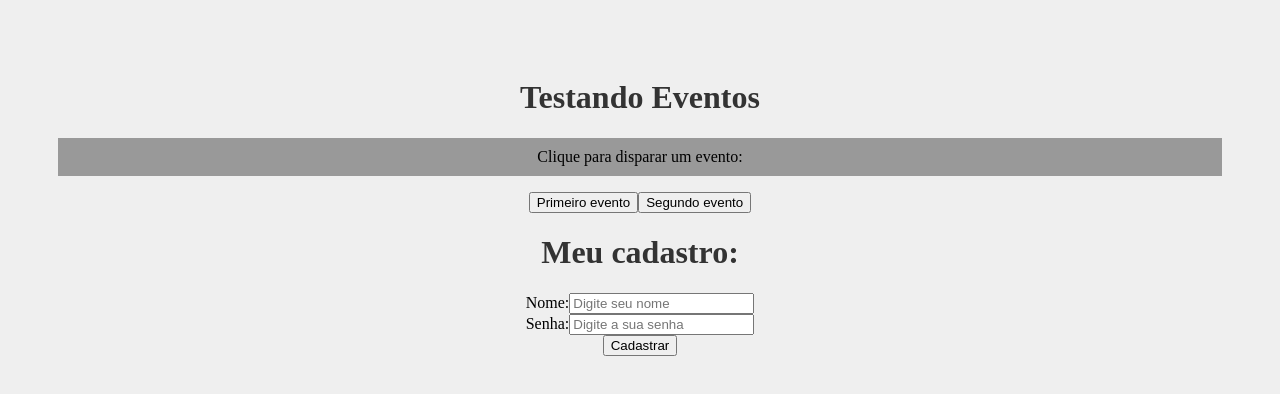
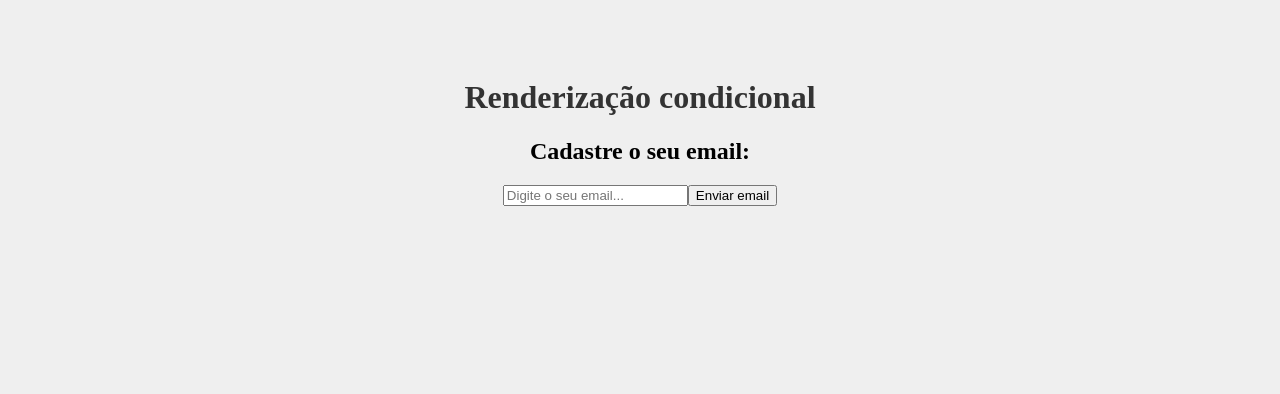
Before and after one commit to marciodutra/Projeto-React, a React (Create React App) app: page / in a window 1280 px wide. Shown: the top 394 px of the page. Built offline with nearby package versions, Linux system fonts and the light colour scheme.

Commit message:
Renderização condicional

```diff
--- a/src/App.js
+++ b/src/App.js
@@ -1,14 +1,12 @@
 import './App.css';
-import Evento from './components/Evento';
-import Form from './components/Form';
+import Condicional from './components/Condicional';
 
 function App() {
 
   return (
     <div className="App">
-      <h1>Testando Eventos</h1>
-      <Evento />
-      <Form />
+      <h1>Renderização condicional</h1>
+      <Condicional />
 
     </div>
   )
--- /dev/null
+++ b/src/components/Condicional.js
@@ -0,0 +1,34 @@
+import {useState} from 'react'
+
+function Condicional() {
+    const [email, setEmail] = useState()
+    const [userEmail, setUserEmail] = useState()
+
+    function enviarEmail(e) {
+        e.preventDefault()
+        setUserEmail(email)
+    }
+
+    function limparEmail() {
+        setUserEmail('')
+    }
+
+    return(
+        <div>
+            <h2>Cadastre o seu email:</h2>
+            <form>
+                <input type="email" placeholder="Digite o seu email..." onChange={(e) => setEmail(e.target.value)} />
+                <button type="submit" onClick={enviarEmail}>Enviar email</button>
+                {userEmail && (
+                    <div>
+                        <p>O email do usuário é: {userEmail}</p>
+                        <button onClick={limparEmail}>Limpar email</button>
+                    </div>
+                )}
+            </form>
+
+        </div>
+    )
+}
+
+export default Condicional
```
